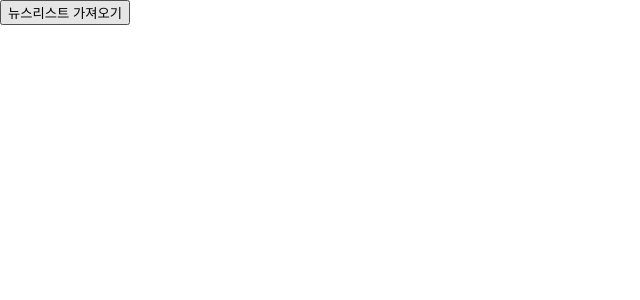
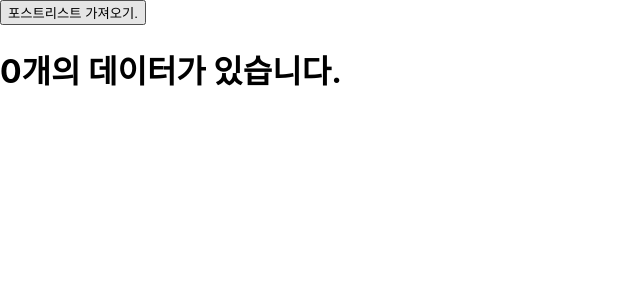
Before and after one commit to dmstjdhdh/boxoffice, a React (Create React App) app: page / in a window 1280 px wide. Shown: the top 300 px of the page, without its empty margins (0-640 px from the left). Built offline with nearby package versions, Linux system fonts and the light colour scheme.

Commit message:
Post 데이터 가져오기 예제

```diff
--- a/src/App.js
+++ b/src/App.js
@@ -1,41 +1,10 @@
-import React, {useState} from 'react';
-import axios from "axios";
+import React from 'react';
+import Test from "./pages/Test";
 
 const App = () => {
-    //1. 데이터 담을 그릇 선언.
-    const [newsList, setNewsList] = useState([]);
-
-    //2. 데이터를 가져오는 함수 선언.
-    const getNewsList = async () => {
-        //5.네트워크 로직.
-        try {
-
-            const address = "https://newsapi.org/v2/everything?q=tesla&from=2023-07-05&sortBy=publishedAt&apiKey=879f9f6b8c7e4c16939ccefca8aac63e"
-            const result = await axios.get(address)
-            console.log("++++++++++++++++++++++++++", result.data.articles)
-            setNewsList(result.data.articles);
-        } catch (err) {
-            console.log("======================", err.message);
-        }
-    }
-
-    //3. 데이터를 가져오는 버튼 선언.(버튼)
-    //4. 데이터의 갯수 display
-    //6. 데이터 매핑.
     return (
         <div>
-
-            <button onClick={getNewsList}>뉴스리스트 가져오기</button>
-            {newsList && newsList.map((news, index) => (
-                <div key={index}>
-                    <h1>
-                        {news.title}
-                    </h1>
-                    <h3>
-                        {news.description}
-                    </h3>
-                </div>
-            ))}
+            <Test/>
         </div>
     );
 };
--- a/src/pages/Test.js
+++ b/src/pages/Test.js
@@ -1,17 +1,42 @@
 import React, {useState} from 'react';
+import axios, {post} from "axios";
 
 const Test = () => {
-    // "", 0, {}, [], t/f
-    const [age, setAge] = useState(0)
 
-    const myage = () => {
-        setAge(23);
+    //1. 데이터를 담을 그릇 선언
+    const [posts, setPostsList] = useState([])
+
+    //2. 데이터를 가져오는 함수 선언.
+    const getPostsList = async () => {
+        //5.네트워크 로직.
+        try{
+            const address = "https://jsonplaceholder.typicode.com/posts";
+            const result = await axios.get(address);
+            console.log("%%%%%%%%%%%%%%%%", result.data);
+            setPostsList(result.data);
+        } catch (err) {
+            console.log("################", err.message);
+        }
     }
 
+    //3. 데이터를 가져오는 버튼 선언 (버튼)
+    //4. 데이터의 갯수 display.
     return (
         <div>
-            <h1>{age}</h1>
-            <button onClick={myage}>나이바꾸기</button>
+            <button onClick={getPostsList}>포스트리스트 가져오기.</button>
+            <h1>
+                {posts.length}개의 데이터가 있습니다.
+            </h1>
+            {posts && posts.map((post, index) => (
+                <div key={index}>
+                    <h1>
+                        {post.title}
+                    </h1>
+                    <h3>
+                        {post.body}
+                    </h3>
+                </div>
+            ))}
         </div>
     );
 };
```
Also changed, not shown: src/pages/News.js (added, +43 -0 lines).
